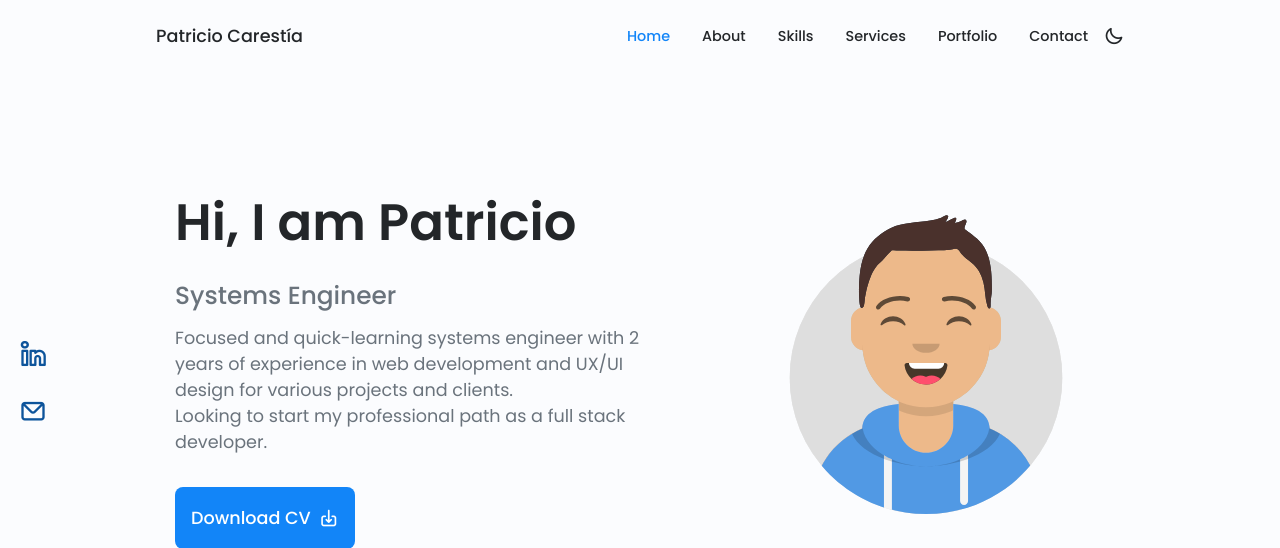
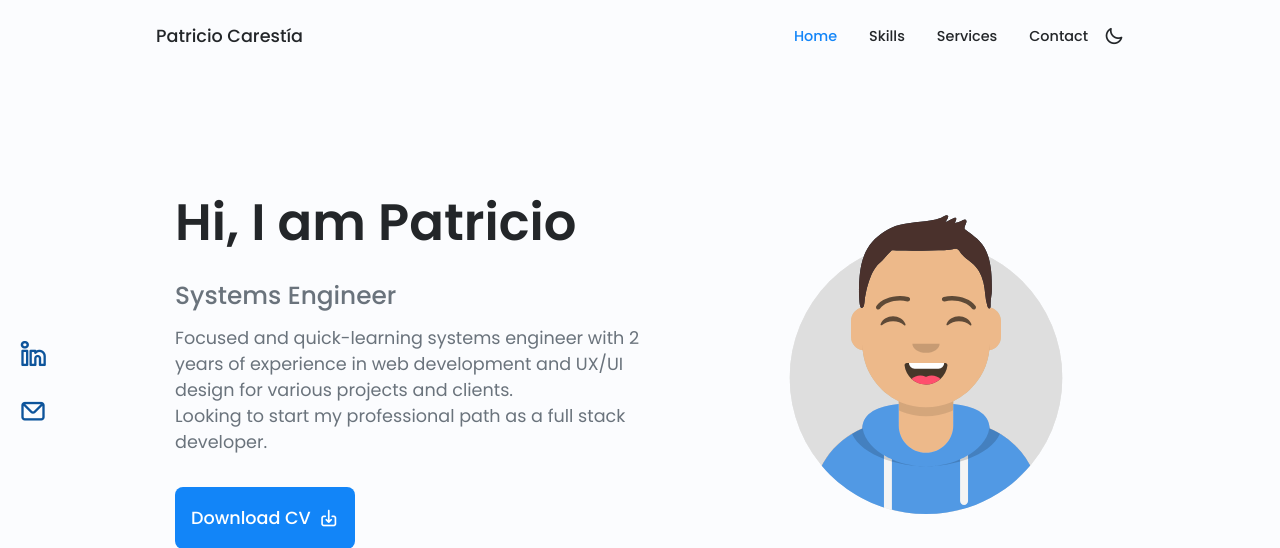
Before and after one commit to patriciocarestia/patricio-carestia-web, a Django app: page / in a window 1280 px wide. Shown: the top 548 px of the page. Run offline with Django 3.2, Linux system fonts and the light colour scheme; some libraries are stand-ins or nearby versions.

Commit message:
Navbar tabs correction

```diff
--- a/templates/index.html
+++ b/templates/index.html
@@ -24,11 +24,11 @@
                 <i class="uil uil-estate nav__icon"></i>Home
               </a>
             </li>
-            <li class="nav__item">
+            <!-- <li class="nav__item">
               <a href="#about" class="nav__link">
                 <i class="uil uil-user nav__icon"></i>About
               </a>
-            </li>
+            </li> -->
             <li class="nav__item">
               <a href="#skills" class="nav__link">
                 <i class="uil uil-file-alt nav__icon"></i>Skills
@@ -39,10 +39,10 @@
                 <i class="uil uil-briefcase-alt nav__icon"></i>Services
               </a>
             </li>
-            <li class="nav__item">
+            <!-- <li class="nav__item">
               <a href="#portfolio" class="nav__link">
                 <i class="uil uil-scenery nav__icon"></i>Portfolio
-              </a>
+              </a> -->
             </li>
             <li class="nav__item">
               <a href="#contact" class="nav__link">
```
